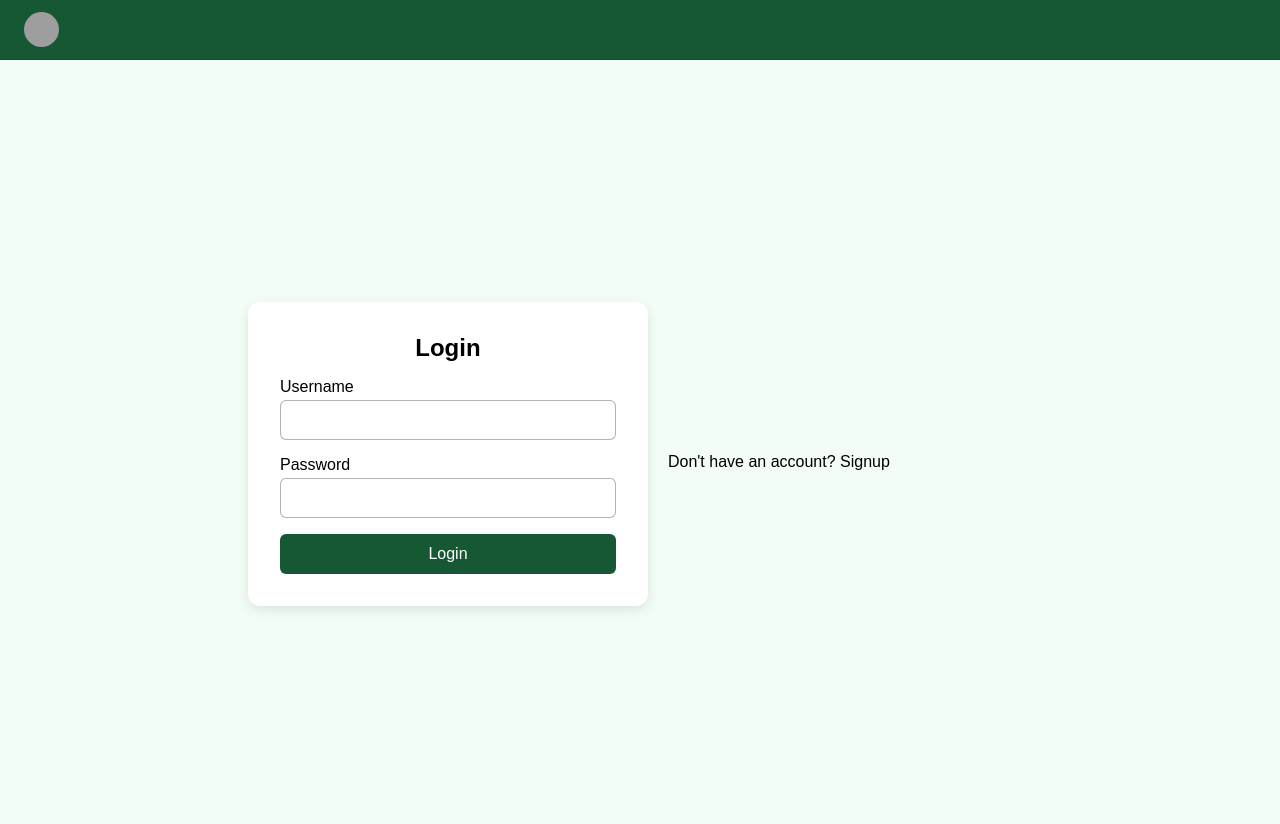
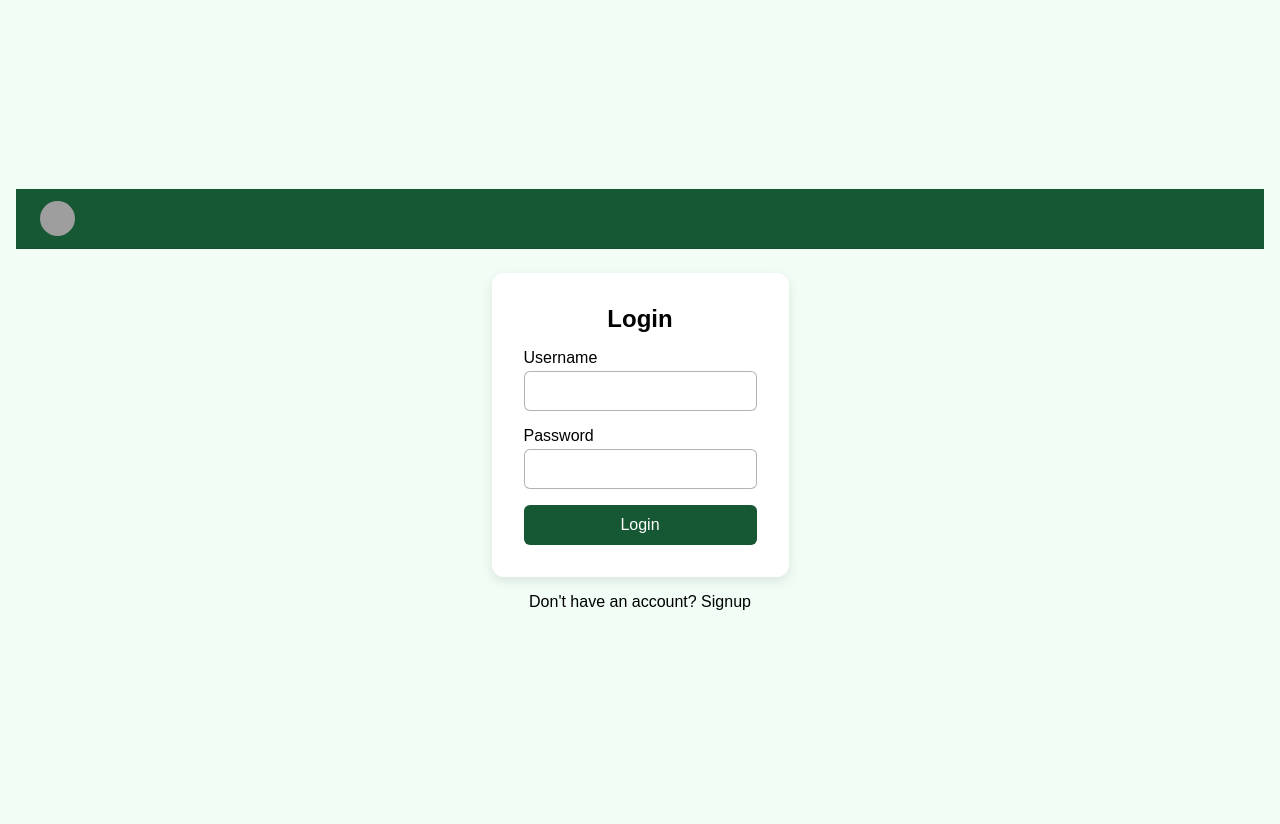
Before and after one commit to excellagun/cs476Project, a PHP site: page /login.html in a window 1280 px wide. After the commit the page ends 610 px from the top, so only its background shows below. Run offline with PHP 8.4, Linux system fonts and the light colour scheme; grey boxes are pictures that could not be loaded.

Commit message:
Update styles.css

```diff
--- a/styles.css
+++ b/styles.css
@@ -263,6 +263,29 @@ header {
     margin-left: 20px;
     margin-top: 16px;
 }
+body.simple-page {
+  display: flex;
+  flex-direction: column;
+  align-items: center;
+  justify-content: center;
+  height: 100vh;
+  overflow: hidden;
+  padding: 0 16px;
+}
+
+body.simple-page main {
+  display: flex;
+  flex-direction: column;
+  align-items: center;
+  justify-content: center;
+  min-height: auto;
+  padding: 0;
+}
+
+body.simple-page .foot-note {
+  margin: 16px 0 0 0;
+  text-align: center;
+}
 
 /*
     CSS styles for Signup page begins
```
